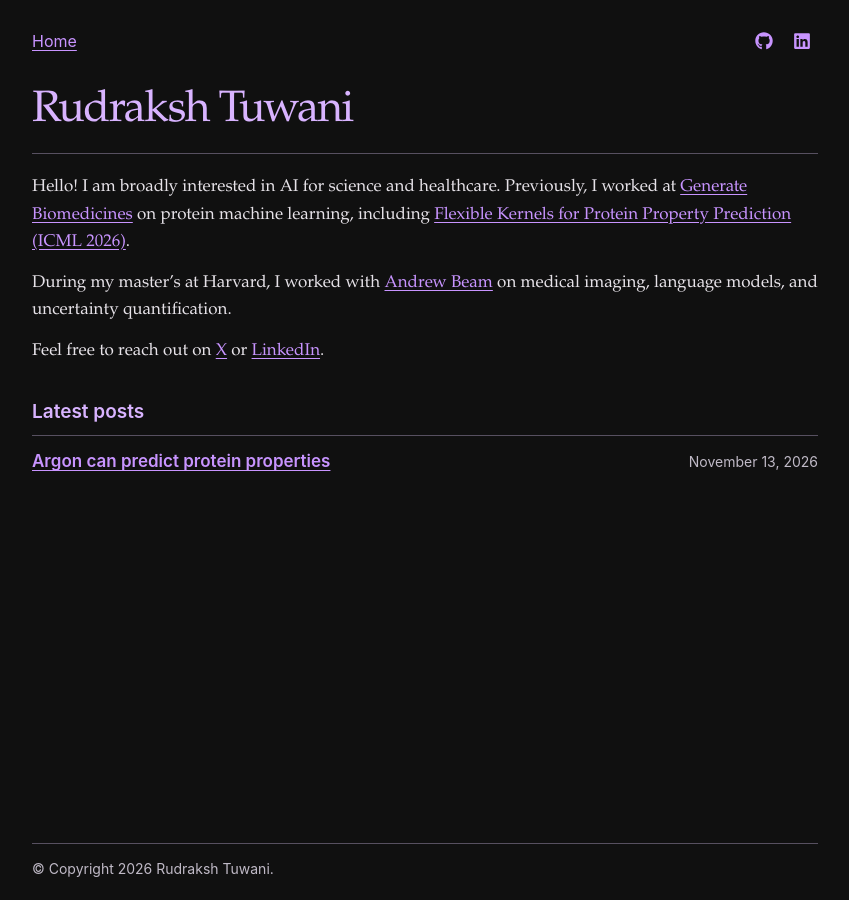
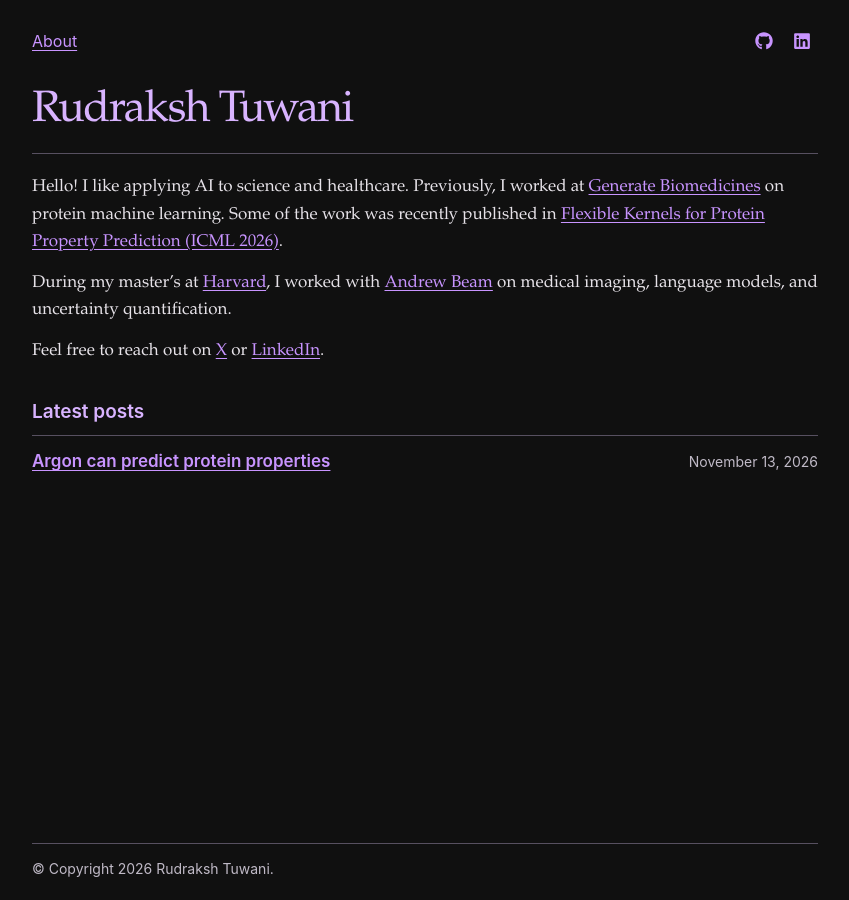
Before and after one commit to RudrakshTuwani/rudrakshtuwani.github.io, an MkDocs documentation site: the page built from docs/index.md, in a window 1280 px wide. Shown: the whole page, without its empty margins (215-1064 px from the left). Built offline with MkDocs 1.6.1, drawn with Linux system fonts in a browser that asks for light colours.

Commit message:
Revise introduction and rename About navigation

```diff
--- a/docs/index.md
+++ b/docs/index.md
@@ -3,8 +3,8 @@ title: Rudraksh Tuwani
 post_list: latest
 ---
 
-Hello! I am broadly interested in AI for science and healthcare. Previously, I worked at [Generate Biomedicines](https://generatebiomedicines.com/) on protein machine learning, including [Flexible Kernels for Protein Property Prediction (ICML 2026)](https://proceedings.mlr.press/v306/jankowiak26a.html).
+Hello! I like applying AI to science and healthcare. Previously, I worked at [Generate Biomedicines](https://generatebiomedicines.com/) on protein machine learning. Some of the work was recently published in [Flexible Kernels for Protein Property Prediction (ICML 2026)](https://proceedings.mlr.press/v306/jankowiak26a.html).
 
-During my master’s at Harvard, I worked with [Andrew Beam](https://www.linkedin.com/in/andrew-beam-01a6aa295/) on medical imaging, language models, and uncertainty quantification.
+During my master’s at [Harvard](https://hsph.harvard.edu/program/sm-health-data-science/), I worked with [Andrew Beam](https://www.linkedin.com/in/andrew-beam-01a6aa295/) on medical imaging, language models, and uncertainty quantification.
 
 Feel free to reach out on [X](https://x.com/rudraksh_tuwani) or [LinkedIn](https://www.linkedin.com/in/rudraksh-tuwani/).
--- a/mkdocs.yml
+++ b/mkdocs.yml
@@ -8,7 +8,7 @@ theme:
   custom_dir: theme
 
 nav:
-  - Home: index.md
+  - About: index.md
 
 extra_css:
   - stylesheets/site.css
```
